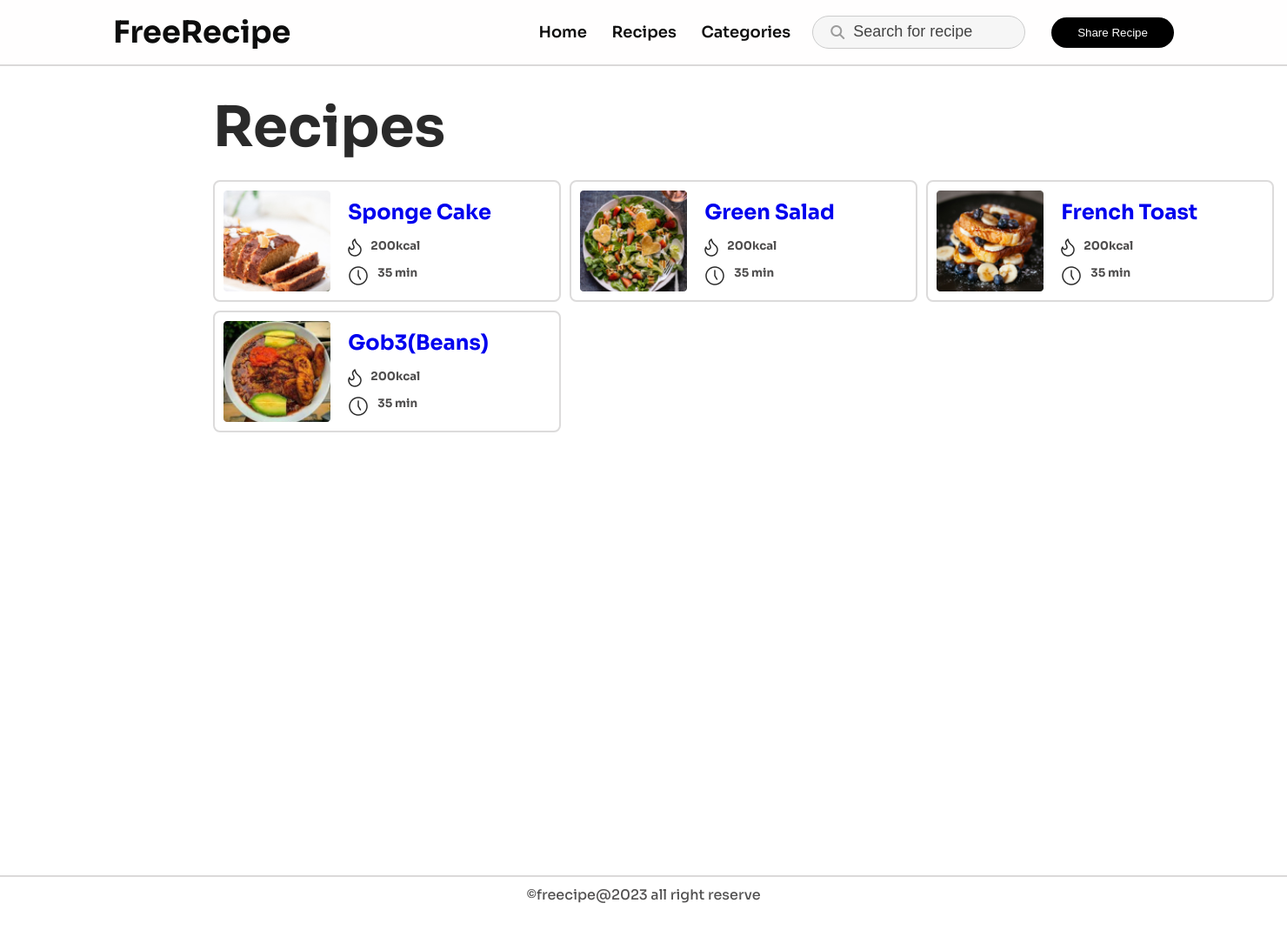
After one commit to FreemanPhilip/recipe_website, a PHP site: page /recipe.html in a window 1480 px wide. The commit adds this page. Shown: the whole page at 87% size. Run offline with PHP 8.4, Linux system fonts and the light colour scheme; some libraries are stand-ins or nearby versions.

Commit message:
add recipe worked on fully

```diff
--- a/categories.html
+++ b/categories.html
@@ -20,7 +20,7 @@
                 <div class="menulist">
                     <ul>
                         <li><a href="index.html" target="_self">Home</a></li>
-                        <li><a href="#">Recipe</a></li>
+                        <li><a href="recipe.html">Recipe</a></li>
                         <li><a href="categories.html" target="_blank">Categories</a></li>
 
                     </ul>
--- a/index.html
+++ b/index.html
@@ -20,7 +20,7 @@
             <div class="menulist">
                 <ul>
                     <li><a href="index.html" target="_self">Home</a></li>
-                    <li><a href="#">Recipe</a></li>
+                    <li><a href="recipe.html">Recipe</a></li>
                     <li><a href="categories.html" target="_self">Categories</a></li>
 
                 </ul>
--- /dev/null
+++ b/recipe.html
@@ -0,0 +1,146 @@
+<!DOCTYPE html>
+<html lang="en">
+
+<head>
+    <meta charset="UTF-8">
+    <meta name="viewport" content="width=devcie-width, initial-scale=2.0">
+    <title>
+        Recipe website
+    </title>
+    <link rel="stylesheet" href="style.css">
+    <link rel="stylesheet" href="style1.css">
+    <link rel="stylesheet" href="https://cdnjs.cloudflare.com/ajax/libs/font-awesome/6.0.0-beta3/css/all.min.css">
+
+    <script src='https://kit.fontawesome.com/a076d05399.js'></script>
+
+</head>
+<body>
+    <nav class="navbar">
+        <div class="logo">
+            <a href="index.html" target="_self">Free<span>Recipe</span></a>
+        </div>
+        <div class="navdetails">
+            <div class="menulist">
+                <ul>
+                    <li><a href="index.html" target="_self">Home</a></li>
+                    <li><a href="recipe.html">Recipes</a></li>
+                    <li><a href="categories.html" target="_self">Categories</a></li>
+
+                </ul>
+                <div id="searchbar">
+                    <i class="fas fa-search search-icon"></i>
+                    <input type="text" id="search-input" placeholder="Search for recipe">
+                    <!-- <button type="submit">Search Item -->
+
+                </div>
+                      </div>
+
+
+                      <a href="sharerecipe.html" target="_self">
+                        <button type="button" class="sharebutton">
+                            Share Recipe
+
+                        </button>
+                    </a>
+
+
+        </div>
+
+    </nav>
+    <hr>
+
+    <!-- the alll the recipe on the website -->
+
+    <section class="recipes">
+        <h3 class="recipeTag">Recipes</h3>
+        <div class="recipecontainer">
+            <a href="http://" class="cardnavigation">
+                <div class="recipecard">
+                    <img src="assets/image.jpg" alt="sponge cake" class="image">
+                    <div class="recipecontent">
+                        <h4 class="recipe-title">
+                            Sponge Cake
+                        </h4>
+                        <h5 class="caloriecount">
+                            <img src="assets/count.png" alt="count" >
+                            200kcal
+                        </h5>
+                        <h5 class="caloriecount">
+                            <img src="assets/clock.png" alt="count">
+                            35 min
+                        </h5>
+                    </div>
+                </div>
+            </a>
+
+
+            <!-- card2 -->
+            <a href="http://" class="cardnavigation">
+                <div class="recipecard">
+                    <img src="assets/image4.jpg" alt="sponge cake" class="image">
+                    <div class="recipecontent">
+                        <h4 class="recipe-title">
+                            Green Salad
+                        </h4>
+                        <h5 class="caloriecount">
+                            <img src="assets/count.png" alt="count" >
+                            200kcal
+                        </h5>
+                        <h5 class="caloriecount">
+                            <img src="assets/clock.png" alt="count">
+                            35 min
+                        </h5>
+                    </div>
+                </div>
+            </a>
+
+            <!-- card 3 -->
+
+            <a href="http://" class="cardnavigation">
+                <div class="recipecard">
+                    <img src="assets/image2.jpg" alt="sponge cake" class="image">
+                    <div class="recipecontent">
+                        <h4 class="recipe-title">
+                            French Toast
+                        </h4>
+                        <h5 class="caloriecount">
+                            <img src="assets/count.png" alt="count" >
+                            200kcal
+                        </h5>
+                        <h5 class="caloriecount">
+                            <img src="assets/clock.png" alt="count">
+                            35 min
+                        </h5>
+                    </div>
+                </div>
+            </a>
+
+            <!-- card 4 -->
+            <a href="http://" class="cardnavigation">
+                <div class="recipecard">
+                    <img src="assets/image3.jpg" alt="sponge cake" class="image">
+                    <div class="recipecontent">
+                        <h4 class="recipe-title">
+                            Gob3(Beans)
+                        </h4>
+                        <h5 class="caloriecount">
+                            <img src="assets/count.png" alt="count" >
+                            200kcal
+                        </h5>
+                        <h5 class="caloriecount">
+                            <img src="assets/clock.png" alt="count">
+                            35 min
+                        </h5>
+                    </div>
+                </div>
+            </a>
+        </div>
+    </section>
+
+
+    <div class="copyright">
+        <hr>
+        <p> &#169;freecipe@2023 all right reserve </p>
+    </div>
+</body>
+</html>
--- a/style.css
+++ b/style.css
@@ -114,6 +114,18 @@ body{
     margin-left: 25px;
 
 }
+li a:hover {
+    color: red;
+}
+
+
+li a:active {
+  color: #752930;;
+}
+
+
+
+
 
 /* .navbar .max-with{
     display:flex;
@@ -298,7 +310,7 @@ hr{
 
 }
 .Categories-card:hover{
-    box-shadow: 1px 4px 12px #4f4e4e ;
+    box-shadow: 1px 4px 5px #4f4e4e ;
 }
 
 
@@ -325,7 +337,12 @@ background-image: url(assets/pic2.jpg);
     margin: 0px 245px;
     align-items: center;
     justify-content: center;
+    /* margin-bottom: 100px; */
 }
+
+
+
+
 .form{
     /* border: 1px solid black; */
     height: auto;
@@ -334,6 +351,7 @@ background-image: url(assets/pic2.jpg);
     display: flex;
     gap: 32px;
     margin-top: 30px;
+
     flex-direction: column;
 }
 .share h3{
@@ -450,6 +468,21 @@ select option{
     .send:hover{
         background-color: #2a2a2a;
     }
+    .copyright{
+        justify-content: center;
+        margin-top: 100px;
+        gap: 10px;
+         }
+    .copyright p{
+        align-content: center;
+        text-align: center;
+        color:#535252;
+        margin-bottom: 30px;
+
+    }
+    .copyright hr{
+     margin-bottom: 10px;
+    }
 /*
 label .upload-button input{
   display: inline-block;
--- /dev/null
+++ b/style1.css
@@ -0,0 +1,90 @@
+@import url('https://fonts.googleapis.com/css2?family=Sora:wght@200;300;500;600;700&display=swap');
+*{
+    margin: 0;
+    padding: 0;
+    text-decoration: none;
+    box-sizing: border-box;
+}
+body{
+
+
+
+    font-family: 'Sora';
+}
+section{
+    display: block;
+    justify-content: center;
+    /* border: 10px solid black; */
+    align-items: center;
+    margin: 30px 245px;
+    height: 100vh;
+
+    /* background-color: red; */
+}
+.recipeTag{
+    font-size: 64px;
+    color: #2A2A2A;
+}
+
+.recipecontainer{
+    display: grid;
+    grid-template-columns: 1fr 1fr 1fr;
+    /* background-color: yellow; */
+    margin: 20px 0px;
+
+}
+.recipecard{
+    width: 400px;
+    height: 140px;
+
+    border: 2px solid rgb(220, 219, 219);
+    border-radius: 8px;
+    display: flex;
+    padding:10px 10px;
+    background-color: rgb(255, 255, 255);
+
+}
+.recipecard:hover{
+    box-shadow: 1px 4px 5px #4f4e4e ;
+    border: none;
+}
+
+img .image{
+    border-radius: 4px;
+    padding-right: 10px;
+}
+img{
+    padding-right: 10px;
+    align-items: center;
+
+}
+h5{
+    display: flex;
+    font-weight: 400px;
+    color: #4f4e4e;
+
+    padding:5px 0px;
+
+}
+.recipecontent{
+    display: block;
+    margin: 0px 10px;
+    /* padding-top: 10px; */
+    justify-content: space-between;
+}
+
+.recipe-title{
+    font-size: 24px;
+    font-weight: 400px;
+    padding: 10px 0px;
+}
+.recipe-ingredient{
+    margin-top: 10px;
+}
+.Description{
+    margin-top: 10px;
+}
+a .cardnavigation{
+    text-decoration: none;
+    color:none;
+}
```
Also changed, not shown: assets/style1.css (deleted, +0 -24 lines), script.js (+107 -56 lines), sharerecipe.html (+16 -9 lines), assets/clock.png (added), assets/count.png (added), assets/image.jpg (added), assets/image1.jpg (added), assets/image2.jpg (added), assets/image3.jpg (added), assets/image4.jpg (added).
